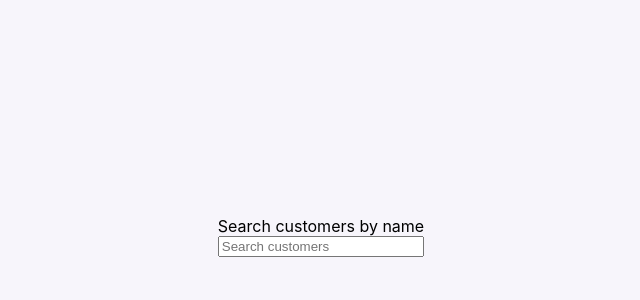
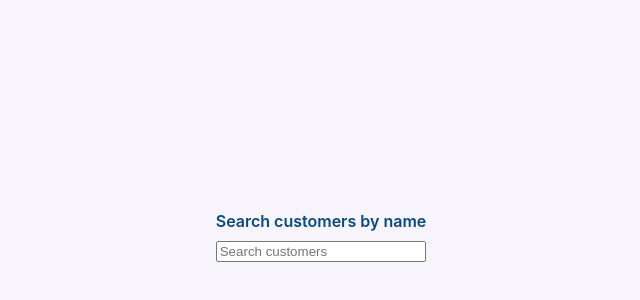
Before and after one commit to kjakubcewicz/autocomplete-demo, a React (Create React App) app: page / in a window 1280 px wide. Shown: the part 164-464 px from the top of the page, without its empty margins (319-959 px from the left). Built offline with nearby package versions, Linux system fonts and the light colour scheme.

Commit message:
Style label and loading indicator

```diff
--- a/src/components/class-autocomplete.css
+++ b/src/components/class-autocomplete.css
@@ -2,3 +2,18 @@
   display: flex;
   flex-direction: column;
 }
+
+.class-autocomplete--loading-indicator {
+  font-size: 12px;
+  margin-bottom: 15px;
+}
+
+.class-autocomplete--label {
+  font-size: 16px;
+  font-weight: 600;
+  color: var(--color-yale-blue);
+  padding-bottom: 10px;
+}
+
+.class-autocomplete--results-list {
+}
```
